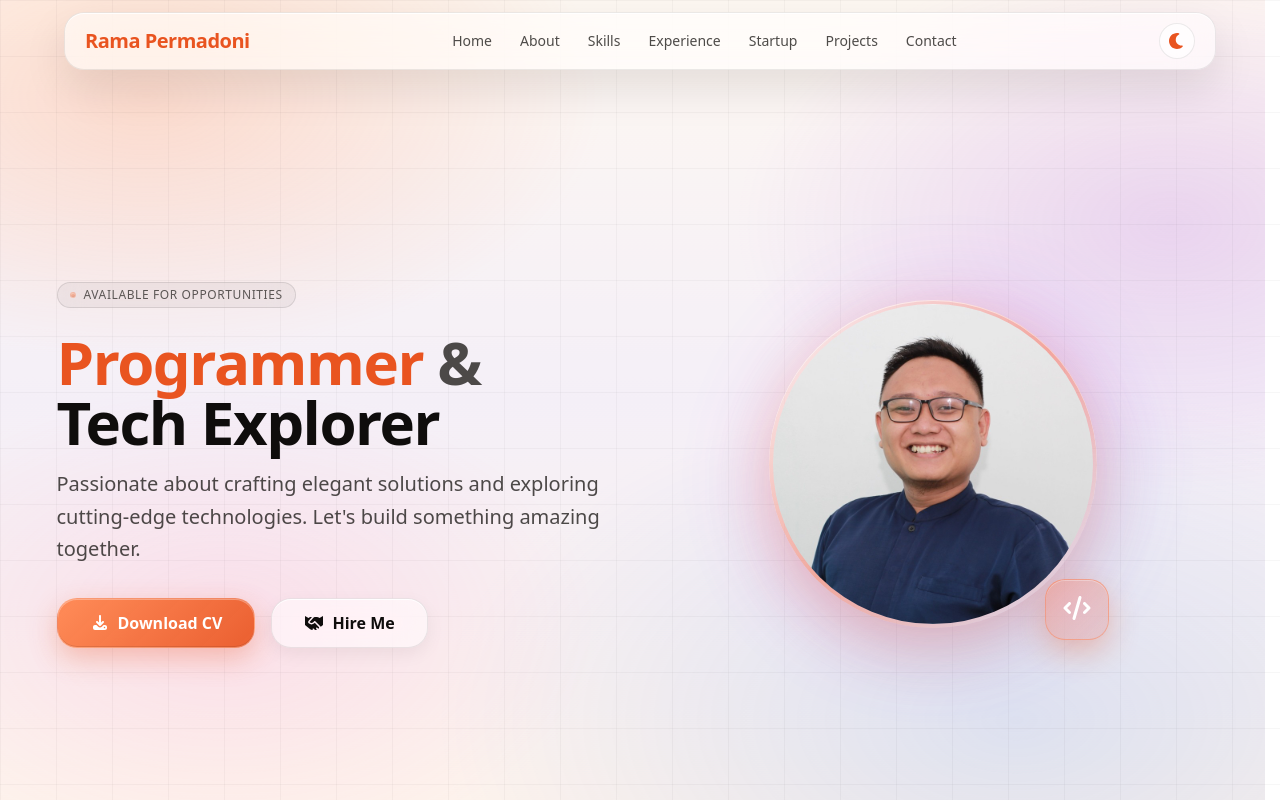
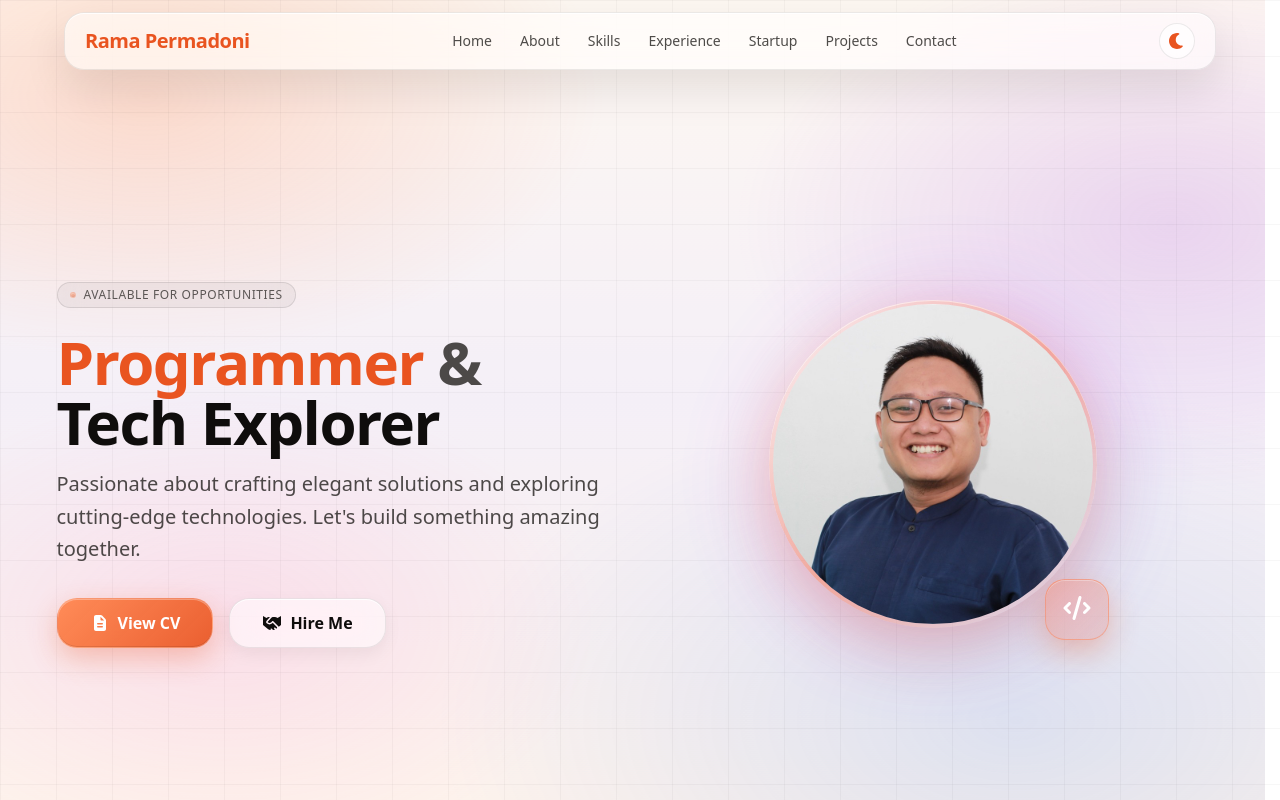
Before and after one commit to ramapermadoni/myprofile, a Next.js app: page / in a window 1280 px wide. Shown: the top 800 px of the page. Built offline with nearby package versions, Linux system fonts and the light colour scheme.

Commit message:
refactor: replace CV download button with a direct link to the print-ready CV page

```diff
--- a/src/components/Hero.tsx
+++ b/src/components/Hero.tsx
@@ -3,19 +3,9 @@
 import Image from "next/image";
 import Link from "next/link";
 import { FontAwesomeIcon } from "@/components/FontAwesomeProviders";
-import { faDownload, faHandshake, faCode } from "@fortawesome/free-solid-svg-icons";
+import { faFileLines, faHandshake, faCode } from "@fortawesome/free-solid-svg-icons";
 
 export default function Hero() {
-  const handleDownloadCV = () => {
-    // Create a temporary anchor tag
-    const link = document.createElement('a');
-    link.href = '/CV_Rama_Permadoni.pdf'; // Path to your CV in public folder
-    link.download = 'Rama_Permadoni_CV.pdf'; // Suggested filename for download
-    document.body.appendChild(link);
-    link.click();
-    document.body.removeChild(link);
-  };
-
   return (
     <section id="hero" className="min-h-[800px] flex items-center justify-center px-4 mt-16 py-20">
       <div className="max-w-6xl mx-auto grid md:grid-cols-2 gap-12 items-center">
@@ -33,13 +23,13 @@ export default function Hero() {
             Let&apos;s build something amazing together.
           </p>
           <div className="flex flex-col sm:flex-row gap-4 justify-center md:justify-start">
-            <button
-              onClick={handleDownloadCV}
+            <Link
+              href="/print"
               className="bg-ubuntu-orange hover:bg-orange-600 text-white px-8 py-3 rounded-2xl font-semibold transition-all hover-lift inline-flex items-center justify-center"
             >
-              <FontAwesomeIcon icon={faDownload} className="w-4 h-4 mr-2" />
-              Download CV
-            </button>
+              <FontAwesomeIcon icon={faFileLines} className="w-4 h-4 mr-2" />
+              View CV
+            </Link>
             <Link
               href="#contact"
               className="bg-ubuntu-purple hover:bg-purple-700 text-white px-8 py-3 rounded-2xl font-semibold transition-all hover-lift text-center inline-flex items-center justify-center"
```
